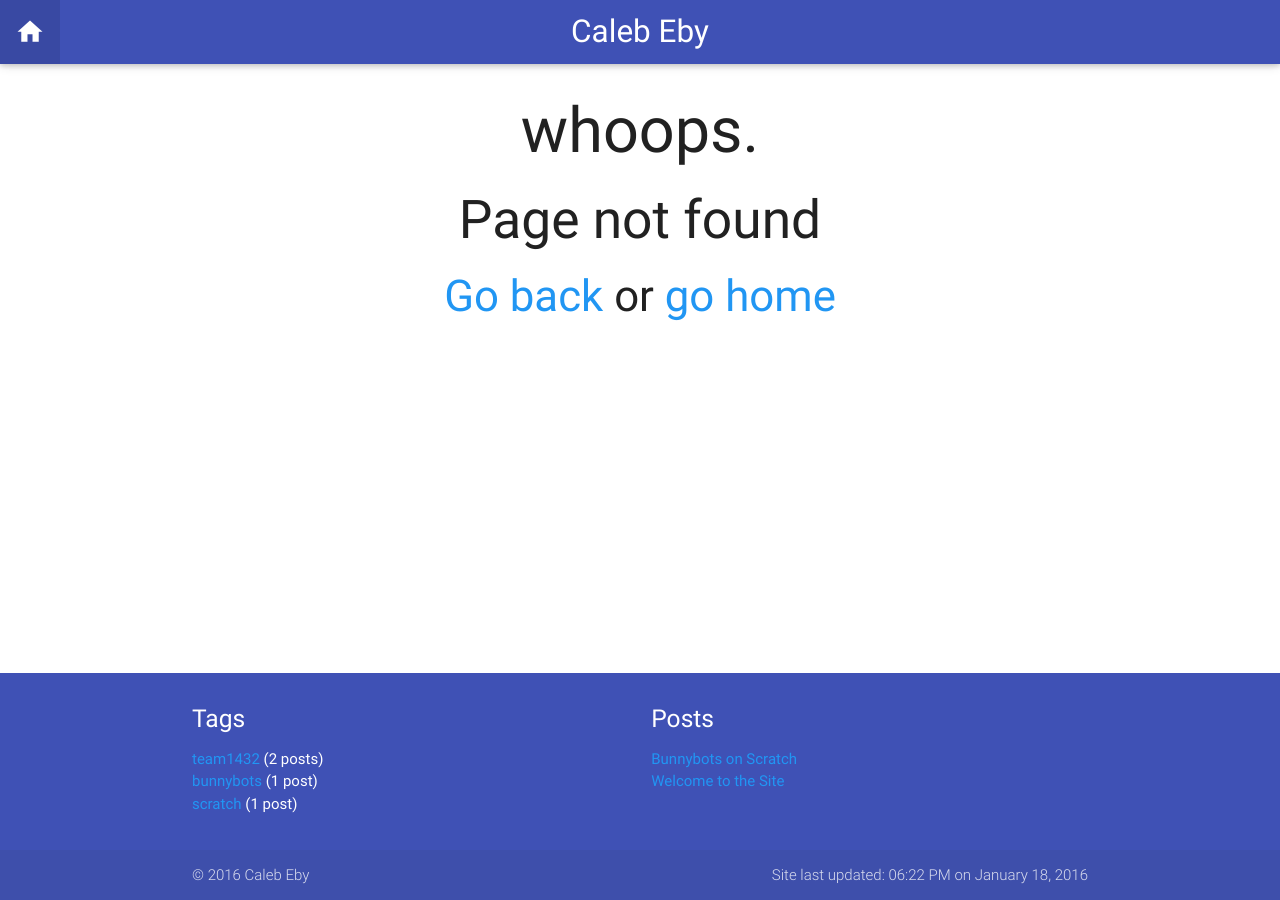
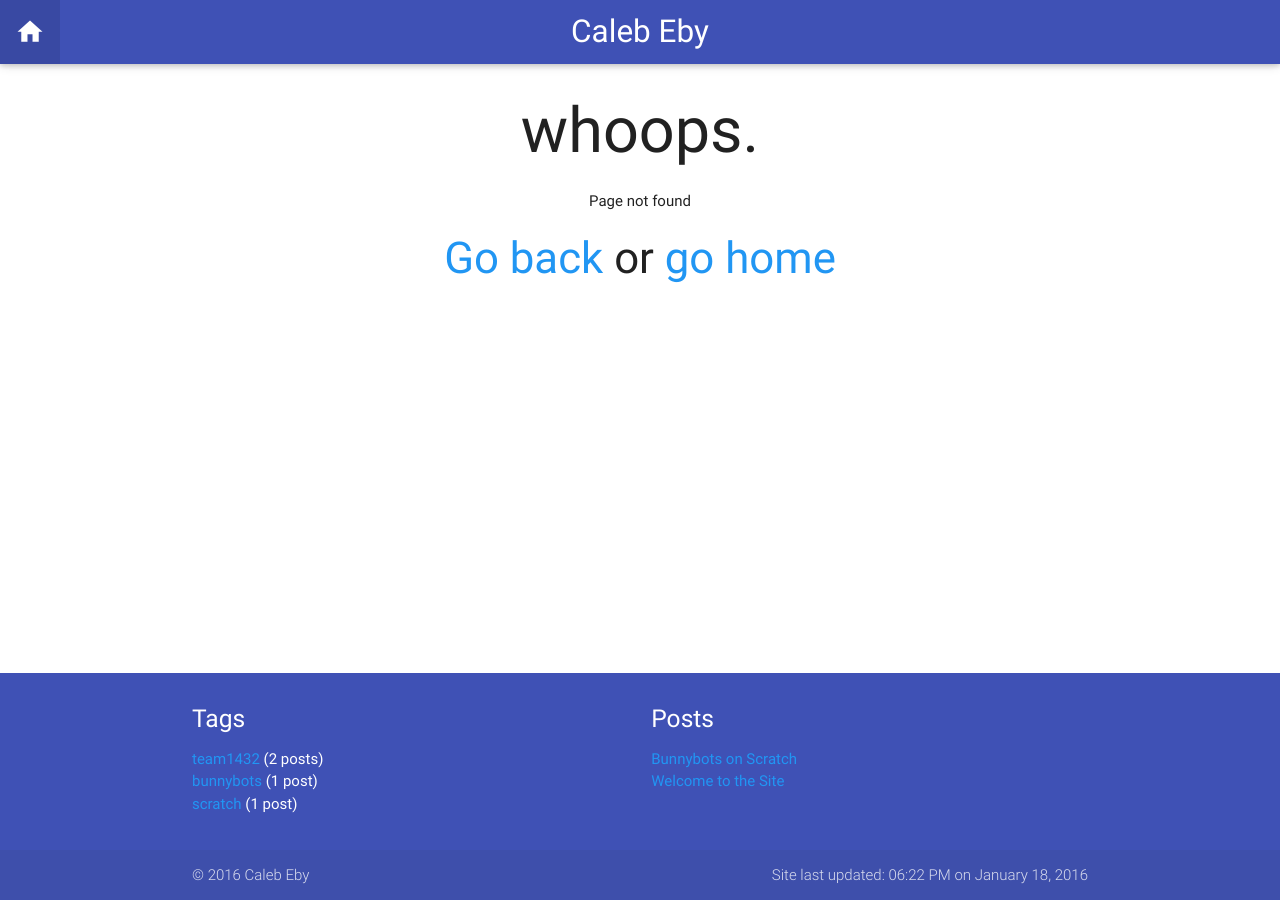
Before and after one commit to calebeby/calebeby.github.io, a Jekyll site: the page built from 404.html, in a window 1280 px wide. Built offline with Jekyll 4.4.1, drawn with Linux system fonts in a browser that asks for light colours; nearby versions of some CDN libraries.

Commit message:
trying different things for 404 page

```diff
--- a/404.html
+++ b/404.html
@@ -3,5 +3,5 @@ layout: default
 title: 404
 ---
 <h1 class="center">whoops.</h1>
-<h2 class="center">Page not found</h2>
+<p class="center">Page not found</p>
 <h3 class="center"><a href="" onclick="history.back();">Go back</a> or <a href="/">go home</a></h3>
```
